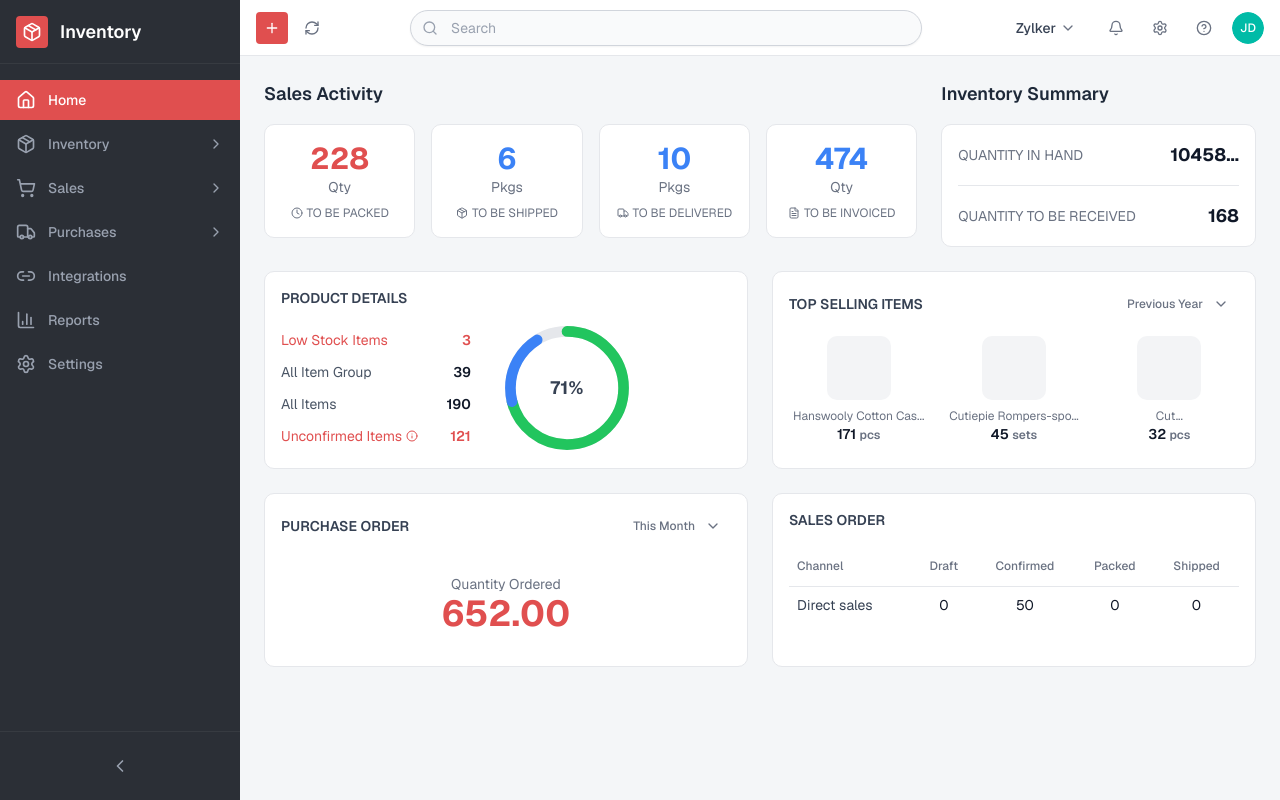
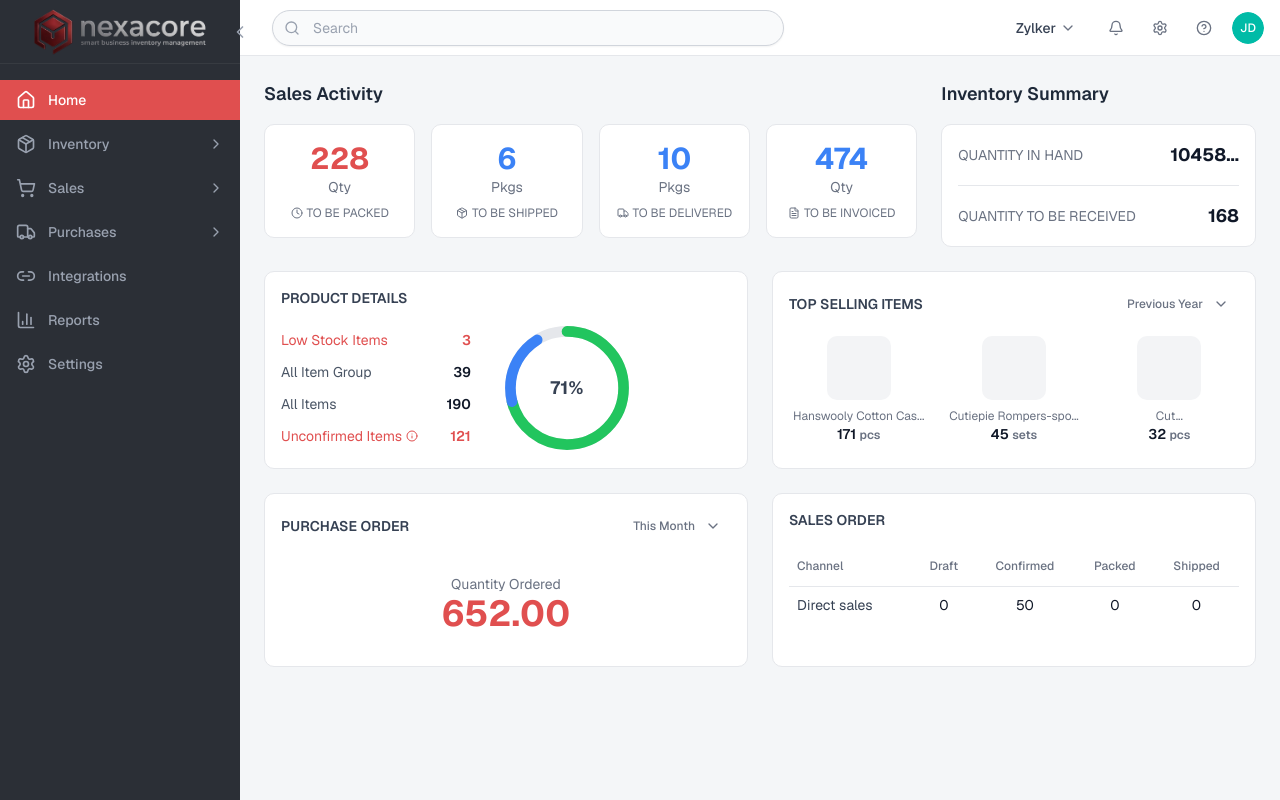
Before and after one commit to VNavodi/Nexacore, a Next.js app in the folder frontend/: page / in a window 1280 px wide. Built offline with nearby package versions, Linux system fonts and the light colour scheme.

Commit message:
logo fixed

```diff
--- a/frontend/components/dashboard/header.tsx
+++ b/frontend/components/dashboard/header.tsx
@@ -25,7 +25,7 @@ export function Header({ sidebarCollapsed }: HeaderProps) {
       className="sticky top-0 z-30 flex h-14 items-center justify-between border-b border-gray-200 bg-white px-4"
     >
       {/* Left Section - Quick Actions */}
-      <div className="flex items-center gap-2">
+      {/* <div className="flex items-center gap-2">
         <Button
           size="icon"
           className="h-8 w-8 rounded bg-[#e04f4f] text-white hover:bg-[#c94444]"
@@ -39,7 +39,7 @@ export function Header({ sidebarCollapsed }: HeaderProps) {
         >
           <RefreshCw className="h-4 w-4" />
         </Button>
-      </div>
+      </div> */}
 
       {/* Center - Search Bar */}
       <div className="flex-1 max-w-lg mx-4">
--- a/frontend/components/dashboard/sidebar.tsx
+++ b/frontend/components/dashboard/sidebar.tsx
@@ -2,6 +2,7 @@
 
 import { useState } from "react"
 import Link from "next/link"
+import Image from "next/image"
 import { usePathname } from "next/navigation"
 import { cn } from "@/lib/utils"
 import {
@@ -47,17 +48,28 @@ export function Sidebar({ onCollapseChange }: SidebarProps) {
         collapsed ? "w-16" : "w-60"
       )}
     >
-      {/* Logo Area */}
-      <div className="flex h-16 items-center border-b border-[#373b41] px-4">
-        <div className="flex items-center gap-3">
-          <div className="flex h-8 w-8 items-center justify-center rounded bg-[#e04f4f]">
-            <Package className="h-5 w-5 text-white" />
-          </div>
-          {!collapsed && (
-            <span className="text-lg font-semibold text-white">Inventory</span>
-        )}
-        </div>
-      </div>
+ {/* Logo Area */}
+<div className="relative flex h-16 items-center justify-between border-b border-[#373b41] px-4">
+  <Image
+    src="/logo.png"
+    alt="Nexacore Logo"
+          width={collapsed ? 32 : 800}
+          height={400}
+    className="object-cover"
+  />
+
+  <button
+    onClick={handleCollapse}
+    className="relative z-10 ml-auto flex items-center justify-center rounded-lg p-1.5 text-gray-400 transition-colors hover:bg-[#373b41] hover:text-white"
+    aria-label={collapsed ? "Expand sidebar" : "Collapse sidebar"}
+  >
+    {collapsed ? (
+      <ChevronRight className="h-5 w-5" />
+    ) : (
+      <ChevronLeft className="h-5 w-5" />
+    )}
+  </button>
+</div>
 
       {/* Navigation */}
       <nav className="flex-1 overflow-y-auto py-4">
@@ -92,7 +104,7 @@ export function Sidebar({ onCollapseChange }: SidebarProps) {
       </nav>
 
       {/* Collapse Toggle */}
-      <div className="border-t border-[#373b41] p-4">
+      {/* <div className="border-t border-[#373b41] p-4">
           <button
             onClick={handleCollapse}
           className="flex w-full items-center justify-center rounded-lg p-2 text-gray-400 transition-colors hover:bg-[#373b41] hover:text-white"
@@ -104,7 +116,7 @@ export function Sidebar({ onCollapseChange }: SidebarProps) {
             <ChevronLeft className="h-5 w-5" />
         )}
         </button>
-      </div>
+      </div> */}
     </aside>
   )
 }
```
Also changed, not shown: frontend/public/logo.png (added).
